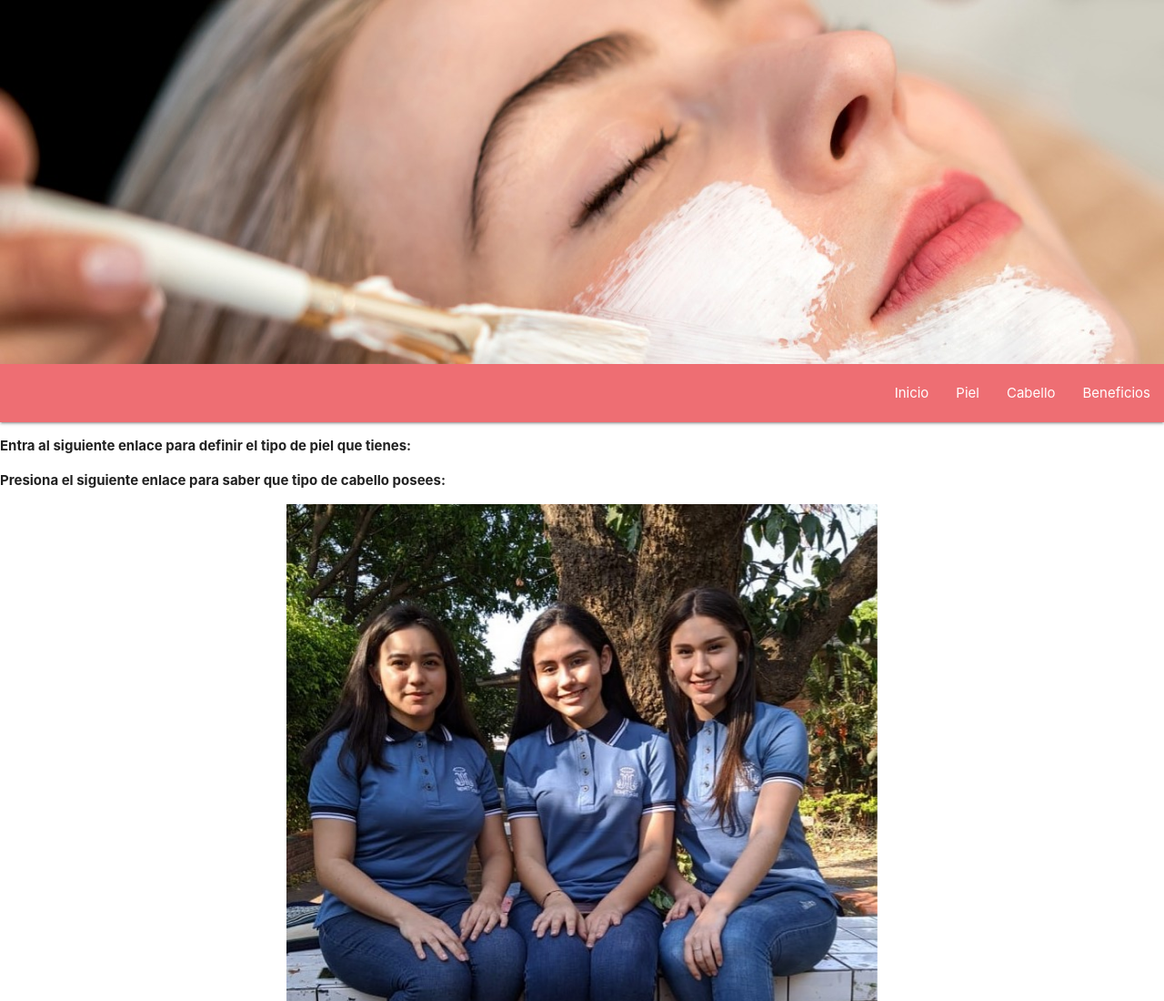
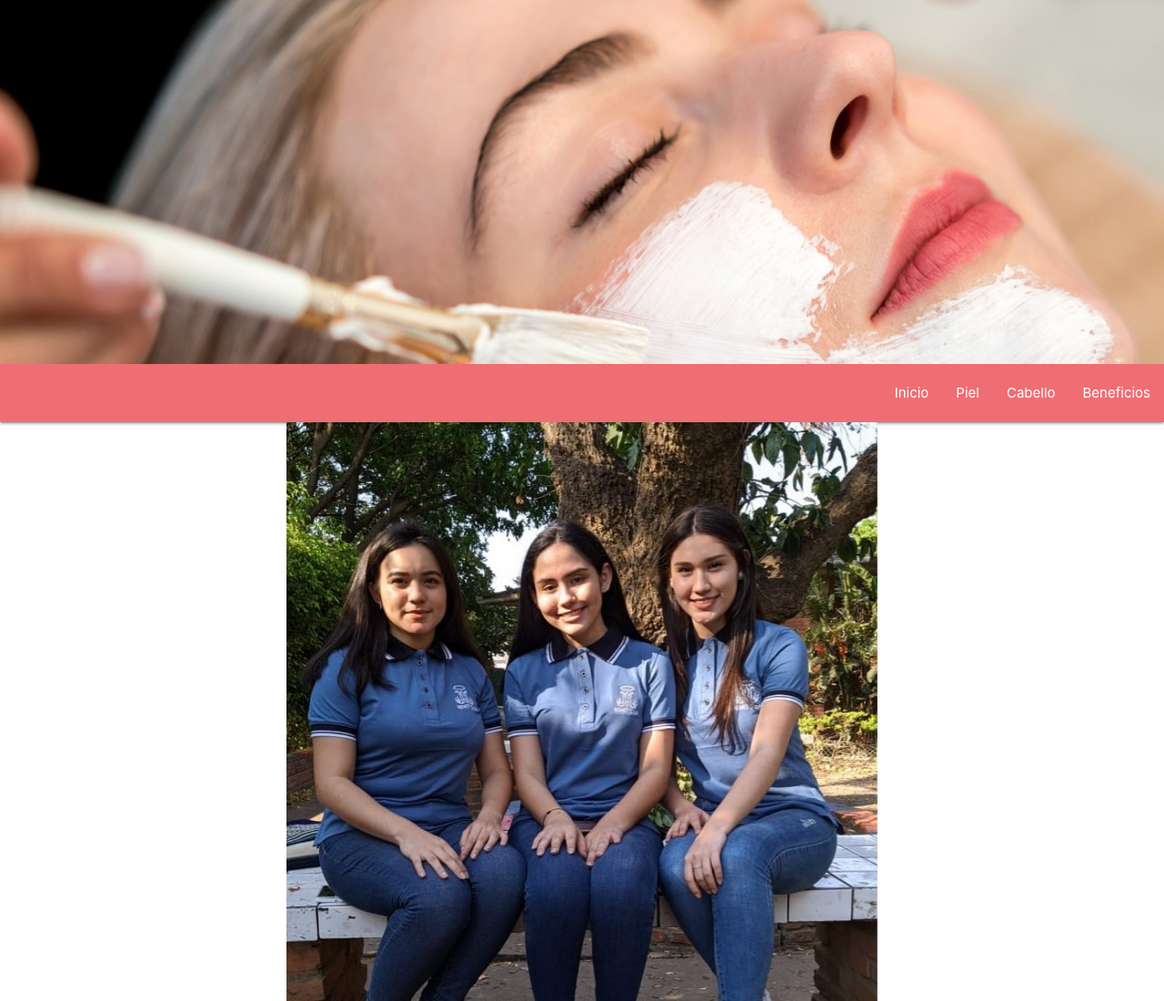
Before and after one commit to colmarcha/Skincare, a plain HTML site: page index.html in a window 1280 px wide. Shown: the top 1100 px of the page at 91% size. Drawn offline with nearby package versions, Linux system fonts and the light colour scheme.

Commit message:
Update index.html

```diff
--- a/index.html
+++ b/index.html
@@ -42,15 +42,7 @@
       </ul>
 
 
-     <p>
-<b>Entra al siguiente enlace para definir el tipo de piel que tienes:</b><br>
-            <a href="hedonai" https://www.hedonai.com/consejos-belleza/como-saber-que-tipo-piel-tengo/></a>
-     </p>
 
-     <p>
-        <b>Presiona el siguiente enlace para saber que tipo de cabello posees:</b><br>
-            <a href="jeanlouisdavid" https://www.jeanlouisdavid.com.es/articulo/-como-puedo-saber-cual-es-mi-tipo-de-cabello_a9361/1></a>
-        </p>
 <center>
       <img class="materialboxed" width="650" src="pres.jpeg">
     </center>
```
